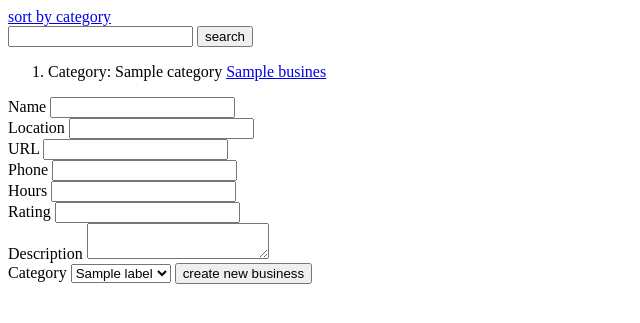
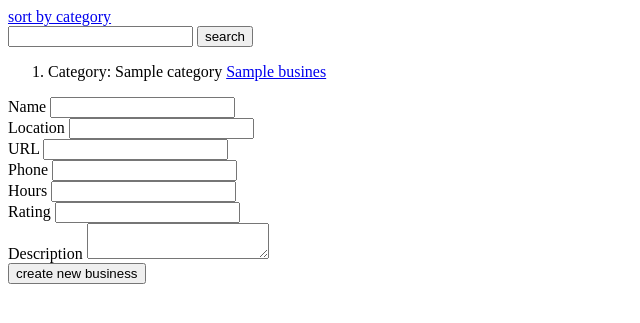
Before and after one commit to kmichala/testing, a Flask app: template templates/businesses.html in a window 1280 px wide. Shown: the top 323 px of the page, without its empty margins (0-640 px from the left). Run offline with Flask 2, Linux system fonts and the light colour scheme; the template is opened without the code that fills it: most values are stand-ins (such as "Sample title", 1, 10 or a date in 2020).

Commit message:
Update businesses.html

```diff
--- a/templates/businesses.html
+++ b/templates/businesses.html
@@ -52,13 +52,5 @@
     <textarea name="description"></textarea>
   </label>
   <br>
-  <label>Category
-  <select name="category">
-    (% for value, label in categories %)
-    <option value="{{ value }}">
-     {{ label }}
-    </option>
-  </select>
-  </label>
   <input class="create" type="submit" value="create new business">
 </form>
```
